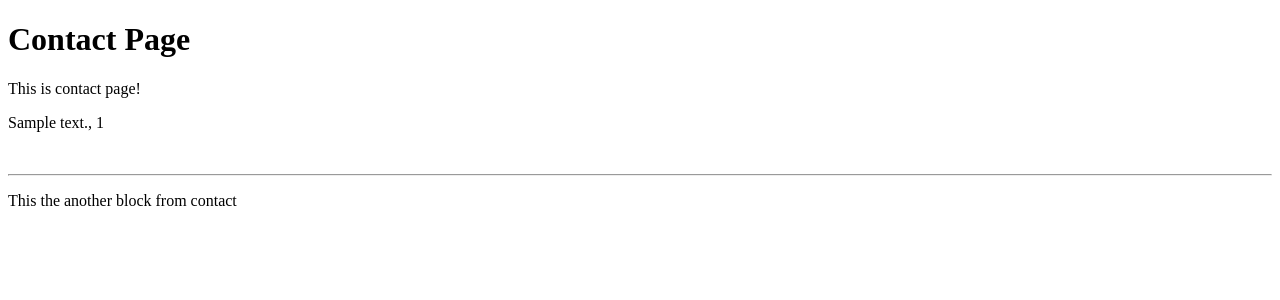
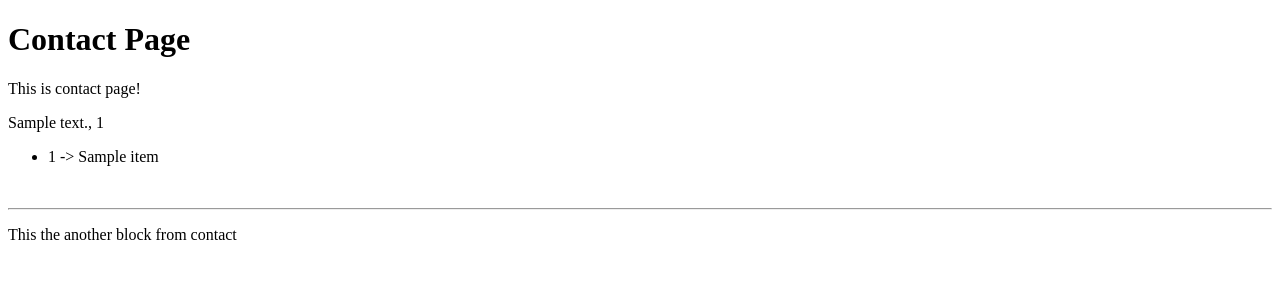
Before and after one commit to Salman-Git-Hub/Django-Basics, a Django app: template src/templates/contact.html in a window 1280 px wide. Shown: the part 70-370 px from the top of the page. Run offline with Django 3.2, Linux system fonts and the light colour scheme; the template is opened without the code that fills it: most values are stand-ins (such as "Sample title", 1, 10 or a date in 2020).

Commit message:
for loop in template

```diff
--- a/src/pages/views.py
+++ b/src/pages/views.py
@@ -15,6 +15,7 @@ def home_view(request, *args, **kwargs):
 def contact_view(request, *args, **kwargs):
     my_context = {
         "my_text": "This is me!",
-        "my_number": 6549873217
+        "my_number": 6549873217,
+        "my_list": [1, 2, 3, 4, 5, 6, 7, 8, 9]
     }
     return render(request, "contact.html", my_context)
--- a/src/templates/contact.html
+++ b/src/templates/contact.html
@@ -6,7 +6,11 @@
 
 <p>
     {{ my_text }}, {{ my_number }}
-
+    <ul>
+    {% for item in my_list %}
+        <li>{{ forloop.counter }} -> {{ item }}</li>
+    {% endfor %}
+    </ul>
 </p>
 
 {% endblock %}
```
